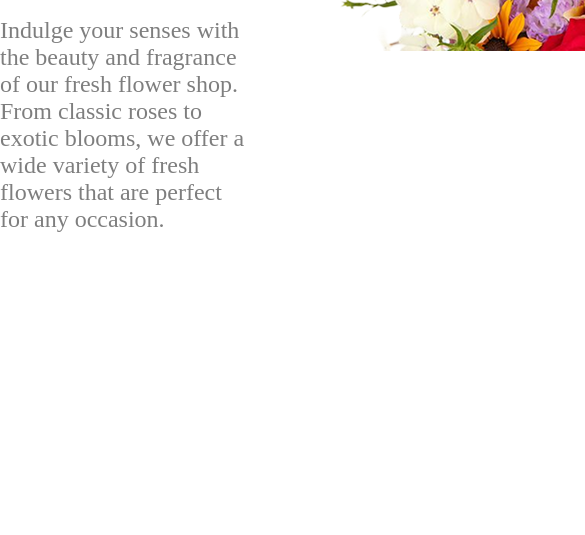
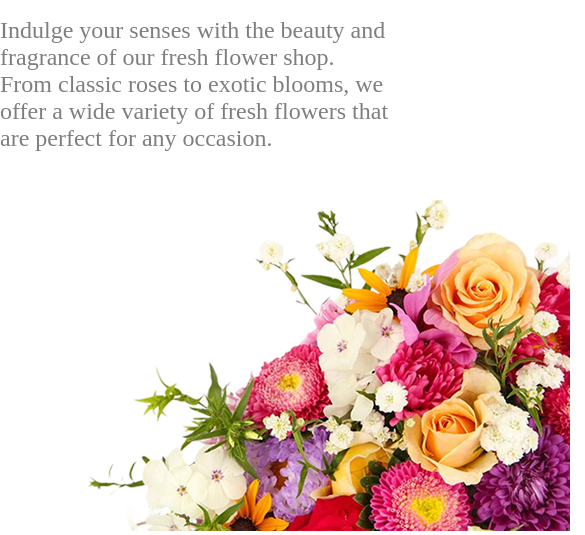
Before and after one commit to RakiurRahman1997/Assignment-2, a plain HTML site: page index.html in a window 390 px wide. Shown: the part 482-1017 px from the top of the page, 585 px wide, since content can reach past the window. Before the commit the page ends 844 px from the top, so only its background shows below. Drawn offline with nearby package versions, Linux system fonts and the light colour scheme.

Commit message:
third commit

```diff
--- a/styles/style.css
+++ b/styles/style.css
@@ -115,5 +115,10 @@ nav a {
         display: flex;
         justify-content: space-between;
         margin-right: -250px;
+    }
+
+    .banner{
+        flex-direction: column;
+        justify-content: center;
+    }
 }
-}
```
